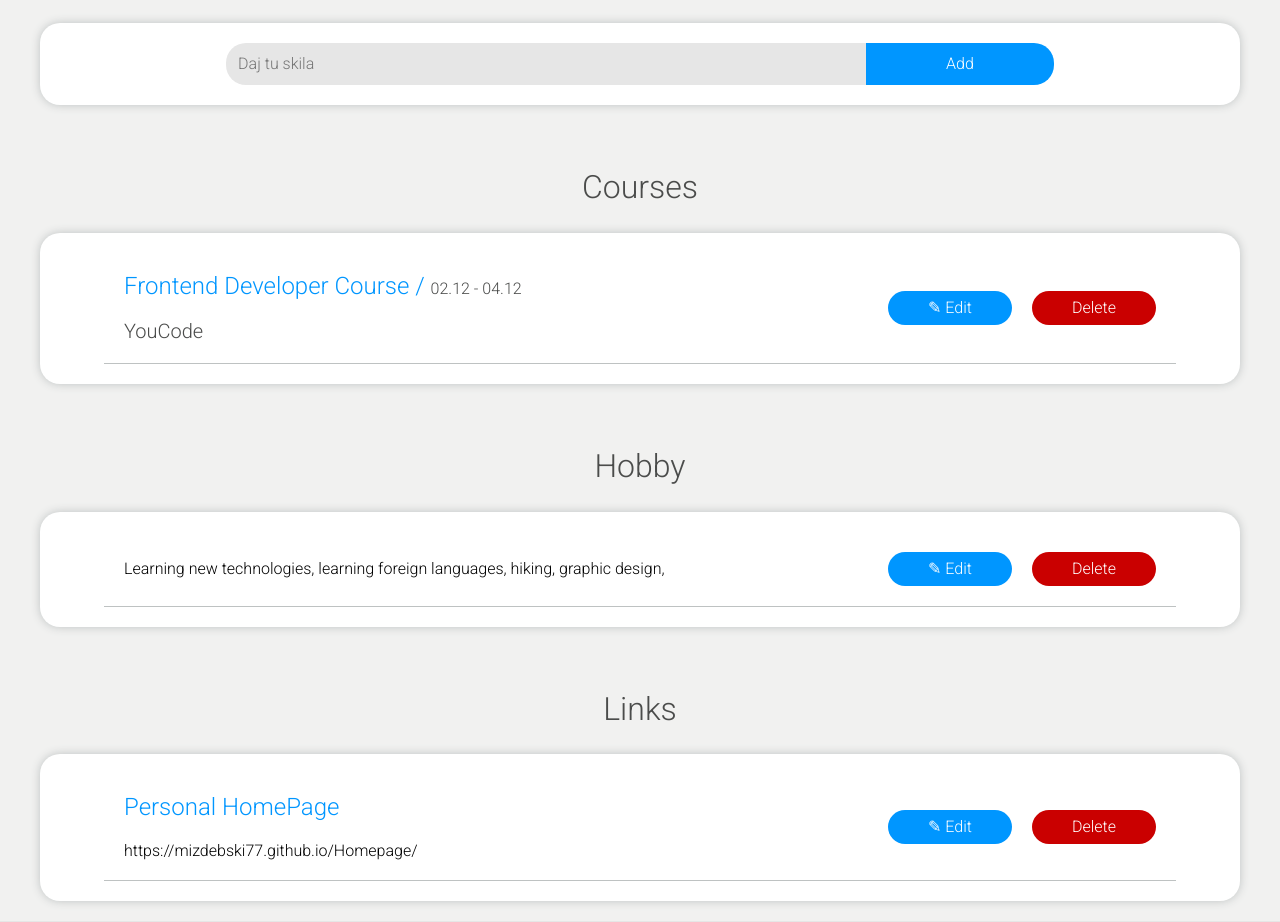
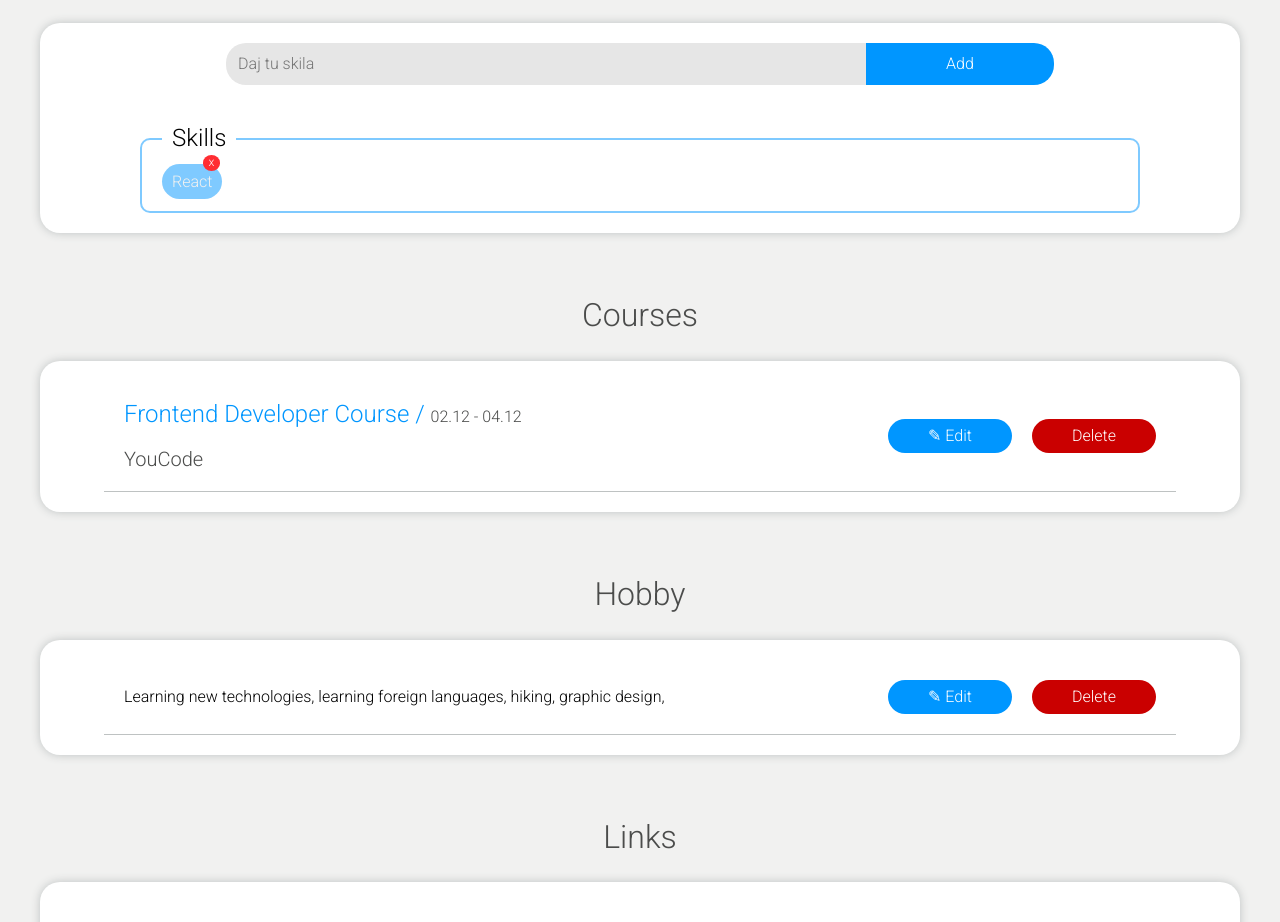
Before and after one commit to mizdebski77/Easy-Employ, a React (Create React App) app: page /Carrer in a window 1280 px wide. Shown: the part 2060-2982 px from the top of the page. Built offline with nearby package versions, Linux system fonts and the light colour scheme.

Commit message:
Skills section to carrer added

```diff
--- a/src/features/Carrer/carrer.tsx
+++ b/src/features/Carrer/carrer.tsx
@@ -35,6 +35,11 @@ import {
     SkillsForm,
     Input,
     AddButton,
+    SkillsWrapper,
+    Legend,
+    SkillsContainer,
+    RemoveSkillButton,
+    Skill,
 } from './styledCarrer';
 import profile from '../../common/Images/profileStack.png';
 import location from '../../common/Images/location.png';
@@ -176,6 +181,14 @@ export const Carrer = () => {
                     <Input placeholder='Daj tu skila' />
                     <AddButton>Add</AddButton>
                 </SkillsForm>
+                <SkillsWrapper>
+                    <Legend>Skills</Legend>
+                    <SkillsContainer>
+                        <Skill>React</Skill>
+                        <RemoveSkillButton>x</RemoveSkillButton>
+                    </SkillsContainer>
+
+                </SkillsWrapper>
             </ElementWrapper>
 
             <SectionTitle>
--- a/src/features/Carrer/styledCarrer.ts
+++ b/src/features/Carrer/styledCarrer.ts
@@ -250,16 +250,57 @@ export const AddButton = styled.button`
     };
 `;
 
-export const SkillsWrapper = styled.div`
+export const SkillsWrapper = styled.fieldset`
+    padding: 20px;
+    max-width: 1000px;
+    width: 100%;
+    margin: 0 auto;
+    border-radius: 10px;
+    border: 2px solid ${({ theme }) => theme.color.fontMainActive};
+    display: flex;
+    gap: 30px;
+    flex-wrap: wrap;
 
+    @media (max-width: ${({ theme }) => theme.breakPoint.thirdBp}px){
+        justify-content: center;
+    };
 `;
 
+export const Legend = styled.legend`
+    font-size: 24px;
+    padding: 0 10px;
+
+    @media (max-width: ${({ theme }) => theme.breakPoint.thirdBp}px){
+        font-size: 20px;
+    };
+`;
+
+export const SkillsContainer = styled.div`
+    position: relative;
+`;
+
+
 export const Skill = styled.span`
+    background: ${({ theme }) => theme.color.fontMainActive};
+    padding: 8px 10px;
+    border-radius: 20px;
+    color: ${({ theme }) => theme.color.mainColor};
 
+    @media (max-width: ${({ theme }) => theme.breakPoint.thirdBp}px){
+        font-size: 12px;
+    };
 `;
 
 export const RemoveSkillButton = styled.button`
-
+    position: absolute;
+    border-radius: 50%;
+    font-size: 12px;
+    background: #ff2d32;
+    color: white;
+    border: none;
+    right: 2px;
+    bottom: 20px;
+    cursor: pointer;
 `;
 
 export const Degree = styled.span`
```
